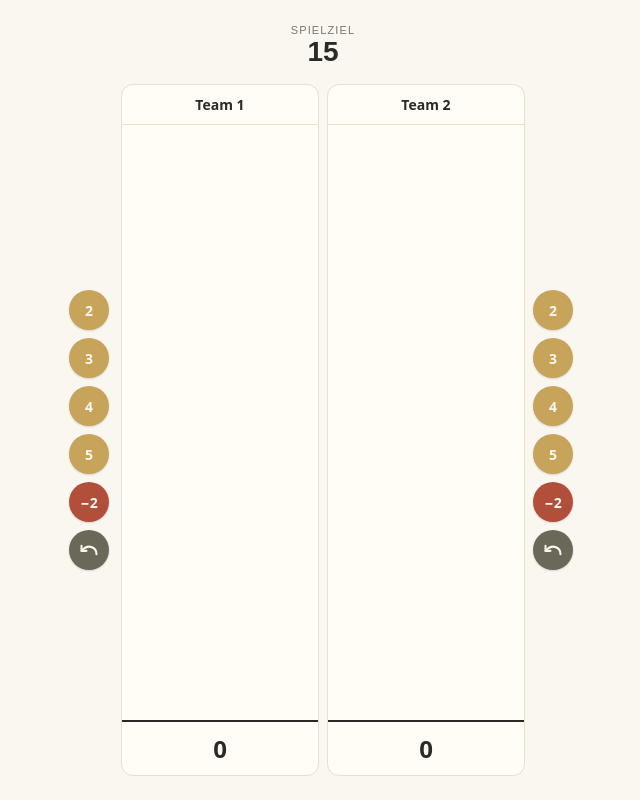
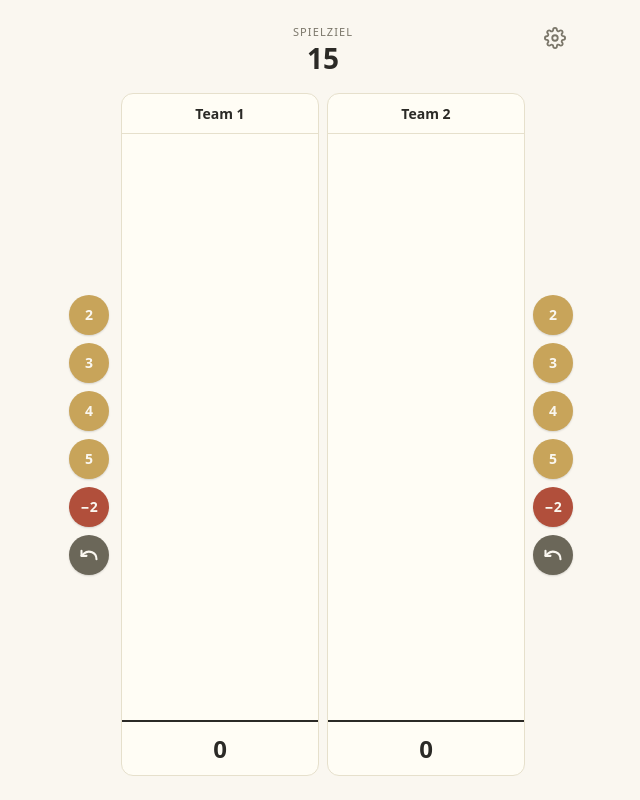
Before and after one commit to tsenoner/wattblock, a website built with Vite: page index.html in a window 1280 px wide. Both pictures are taken after a click on the button "Starten". Shown: the whole page, without its empty margins (317-957 px from the left). Built offline with nearby package versions, Linux system fonts and the light colour scheme.

Commit message:
feat(ui): add gear icon for back-to-setup, demote SPIELZIEL block to text

```diff
--- a/src/app.css
+++ b/src/app.css
@@ -98,14 +98,49 @@
 .setup__start:disabled { opacity: 0.4; cursor: not-allowed; }
 
 /* SCORING */
-.scoring { display: grid; grid-template-rows: auto 1fr auto; gap: 8px; min-height: calc(100dvh - 32px); }
+.scoring {
+  display: grid;
+  grid-template-rows: auto 1fr auto;
+  gap: 8px;
+  min-height: calc(100dvh - 32px);
+  position: relative;
+}
 .scoring__target {
-  appearance: none; border: 0; background: transparent;
-  display: flex; flex-direction: column; align-items: center; cursor: pointer;
-  color: var(--ink); padding: 8px 0;
+  display: flex;
+  flex-direction: column;
+  align-items: center;
+  color: var(--ink);
+  padding: 8px 0;
 }
 .scoring__target-label { font-size: 11px; letter-spacing: 0.1em; color: var(--ink-soft); }
 .scoring__target-value { font-size: 28px; font-weight: 700; }
+
+.scoring__settings {
+  position: absolute;
+  top: 4px;
+  right: 4px;
+  width: 36px;
+  height: 36px;
+  border: 0;
+  background: transparent;
+  color: var(--ink-soft);
+  display: inline-flex;
+  align-items: center;
+  justify-content: center;
+  cursor: pointer;
+  padding: 6px;
+  border-radius: 999px;
+}
+.scoring__settings:hover,
+.scoring__settings:focus-visible {
+  color: var(--ink);
+  background: var(--bg-card);
+}
+.scoring__settings svg {
+  width: 22px;
+  height: 22px;
+  display: block;
+}
 
 .scoring__body {
   display: grid;
--- a/src/render.ts
+++ b/src/render.ts
@@ -87,10 +87,16 @@
     : "";
   return `
     <main class="scoring">
-      <button type="button" class="scoring__target" data-action="open-setup" aria-label="Einstellungen">
+      <button type="button" class="scoring__settings" data-action="open-setup" aria-label="Einstellungen">
+        <svg viewBox="0 0 24 24" fill="none" stroke="currentColor" stroke-width="2" stroke-linecap="round" stroke-linejoin="round" aria-hidden="true" focusable="false">
+          <circle cx="12" cy="12" r="3"/>
+          <path d="M19.4 15a1.65 1.65 0 0 0 .33 1.82l.06.06a2 2 0 1 1-2.83 2.83l-.06-.06a1.65 1.65 0 0 0-1.82-.33 1.65 1.65 0 0 0-1 1.51V21a2 2 0 1 1-4 0v-.09A1.65 1.65 0 0 0 9 19.4a1.65 1.65 0 0 0-1.82.33l-.06.06a2 2 0 1 1-2.83-2.83l.06-.06a1.65 1.65 0 0 0 .33-1.82 1.65 1.65 0 0 0-1.51-1H3a2 2 0 1 1 0-4h.09A1.65 1.65 0 0 0 4.6 9a1.65 1.65 0 0 0-.33-1.82l-.06-.06a2 2 0 1 1 2.83-2.83l.06.06a1.65 1.65 0 0 0 1.82.33H9a1.65 1.65 0 0 0 1-1.51V3a2 2 0 1 1 4 0v.09a1.65 1.65 0 0 0 1 1.51 1.65 1.65 0 0 0 1.82-.33l.06-.06a2 2 0 1 1 2.83 2.83l-.06.06a1.65 1.65 0 0 0-.33 1.82V9a1.65 1.65 0 0 0 1.51 1H21a2 2 0 1 1 0 4h-.09a1.65 1.65 0 0 0-1.51 1z"/>
+        </svg>
+      </button>
+      <div class="scoring__target">
         <span class="scoring__target-label">SPIELZIEL</span>
         <span class="scoring__target-value">${state.setup.target}</span>
-      </button>
+      </div>
       <div class="scoring__body">
         ${renderRail("A", winner !== null)}
         ${renderColumn(state, "A")}
```
